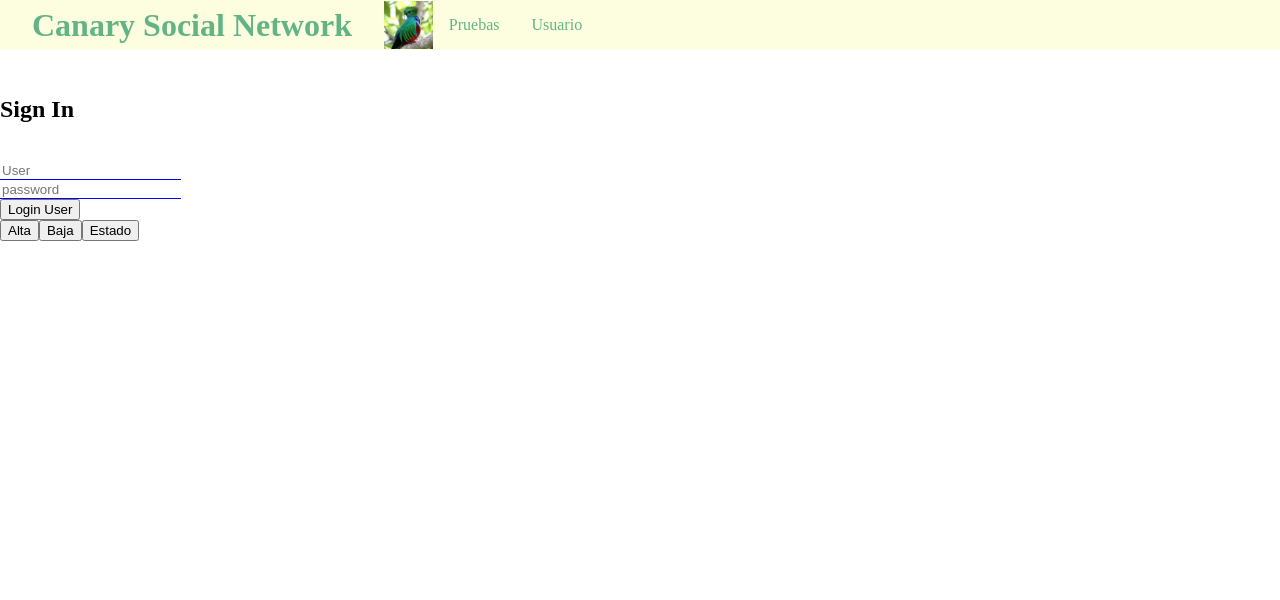
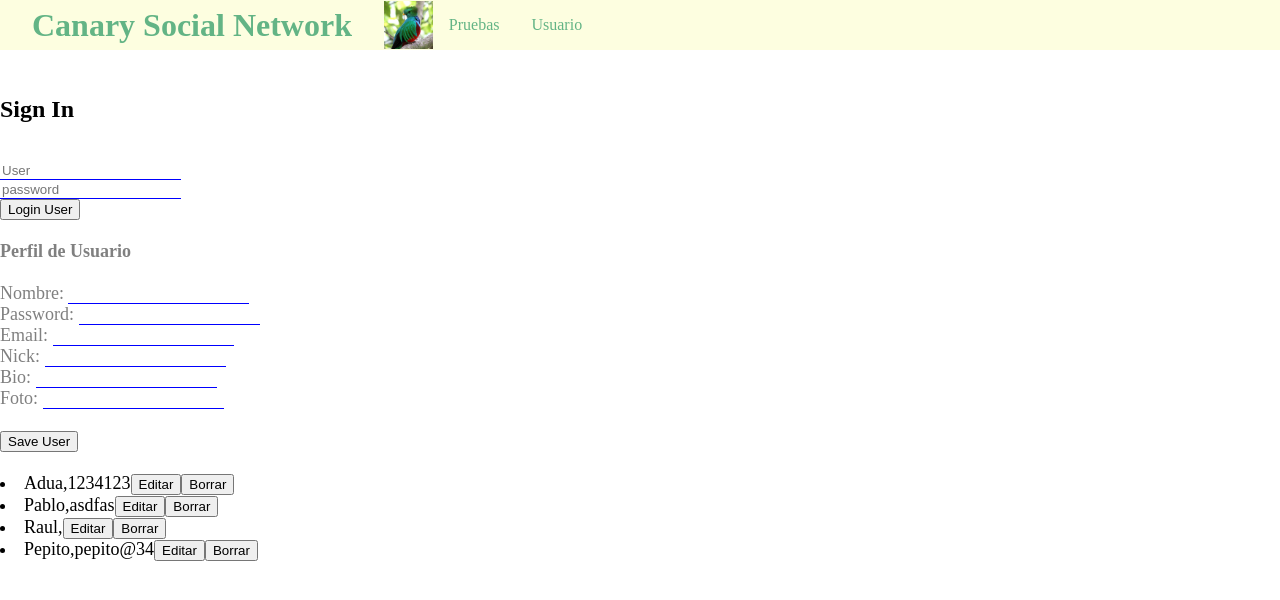
Before and after one commit to peterkebaro/social-network, a React app: page / in a window 1280 px wide. Both pictures are taken after a click on the link "Usuario". Shown: the top 600 px of the page. Built offline with nearby package versions, Linux system fonts and the light colour scheme; data requests are answered from the project's data file.

Commit message:
Co-authored-by: Josep Seto <jseto@users.noreply.github.com>

```diff
--- a/src/index.tsx
+++ b/src/index.tsx
@@ -18,8 +18,8 @@ enum NavMenus { none, pruebas, usuario }
 
 interface AppState {
 	selectedNavMenu: NavMenus
-	criptos: any[]
-	cars: any[]
+	// criptos: any[]
+	// cars: any[]
 }
 
 export class App extends Component<{}, AppState> {
@@ -27,8 +27,8 @@ export class App extends Component<{}, AppState> {
 		super( props )
 		this.state = {
 			selectedNavMenu: NavMenus.none,
-			criptos: [ { cripto: 'Bitcoin', precio: 55000}, { cripto: 'Cardano', precio: 0.80 } ],
-			cars: [ { marca: 'Audi', precio: 30000}, { marca: 'Bmw', precio:50000}, { marca: 'Porsche', precio:80000} ]
+			// criptos: [ { cripto: 'Bitcoin', precio: 55000}, { cripto: 'Cardano', precio: 0.80 } ],
+			// cars: [ { marca: 'Audi', precio: 30000}, { marca: 'Bmw', precio:50000}, { marca: 'Porsche', precio:80000} ]
 		}
 	}
 
@@ -42,7 +42,7 @@ export class App extends Component<{}, AppState> {
 	}
 
 	render() {
-		const { selectedNavMenu, criptos, cars } = this.state
+		const { selectedNavMenu} = this.state  //criptos y cars si lo activas
 
 		return (
 			<div className="">
--- a/src/principal/principal.tsx
+++ b/src/principal/principal.tsx
@@ -1,23 +1,49 @@
 import React, { Component } from "react";
-import { User } from '../user/user'
+import { User } from '../user/user';
+import { RestStore, GenericStore, MemStore, Persistent } from '../store/store';
 
 interface UserProps {
     user: User
 }
 
-export class PrincipalView extends Component <UserProps> {
+interface PrincipalState {
+    tweetArea: string
+}
+
+export class PrincipalView extends Component <UserProps, PrincipalState> {
 
     constructor (props) {
 
         super(props)
 
+        this.store = new RestStore
+        this.state ={
+            tweetArea: ''
+        }
+
     }
 
-    sendTweet() {
+    async sendTweet(text: string) {
+
+        let feed = []
+
+        feed.push({
+            body: text,
+            dateTime: 121234,
+            userNick: this.props.user.name
+        })
+
+        await this.store.save( feed[0] )
+
+        this.setState({
+            tweetArea: 'Type your Tweet'
+        })
 
     }
 
     render () {
+
+
 
         return(
 
@@ -25,14 +51,19 @@ export class PrincipalView extends Component <UserProps> {
 
                 { `User ${ this.props.user.name } is logged in` } <br/><br/>
 
-                <textarea className="textAreaPrincipal"
-                    name="tweet"
-                    value="Escribe un Tweet"
-                >
-                </textarea><br/>
-                <button onClick={ () => this.sendTweet()}>Send Tweet</button>
+                <textarea
+                    className="tweetAreaPrincipal"
+                    placeholder="Type your Tweet"
+                    value={this.state.tweetArea}
+                    onChange={ ( event ) => this.setState({tweetArea: event.target.value})}
+                />
+                <br/>
+                <button onClick={ () => this.sendTweet(this.state.tweetArea)}>Send Tweet</button>
+                <p>{this.props.user.id}</p>
+                {/* { this.store.findAll( element => <li key={element}>{element} by {this.props.user.name}</li> ) } */}
 
             </div>
         )
     }
+    private store: GenericStore
 }
--- a/src/server/db.json
+++ b/src/server/db.json
@@ -1,33 +1,49 @@
 {
   "users": [
     {
-      "id": 2,
+      "entityName": "users",
       "name": "Adua",
       "nick": "sdfas",
       "bio": "",
-      "email": "fghfh",
+      "email": "1234123",
       "picture": "",
-      "password": "fghgfh"
+      "password": "1234",
+      "id": 2
     },
     {
-      "name": "fasdfa",
+      "entityName": "users",
+      "name": "Pablo",
       "email": "asdfas",
-      "password": "dfasd",
+      "password": "1234",
       "id": 3
     },
     {
+      "entityName": "users",
       "name": "Raul",
+      "nick": "@raul",
+      "bio": "dfdffd",
+      "email": "",
+      "picture": "",
       "password": "1234",
       "id": 4
     },
     {
+      "entityName": "users",
       "name": "Pepito",
-      "nick": "",
-      "bio": "",
-      "email": "pepito@",
-      "picture": "",
+      "nick": "@pepito",
+      "bio": "1234",
+      "email": "pepito@34",
+      "picture": "45",
       "password": "1234",
       "id": 5
     }
+  ],
+  "tweets": [
+    {
+      "body": "Here is the text body of the tweet",
+      "dateTime": 233454556,
+      "userNick": "@raul",
+      "entityName": "tweets"
+    }
   ]
 }
--- /dev/null
+++ b/src/store/store.ts
@@ -0,0 +1,113 @@
+export class Persistent {
+	id: number
+	readonly entityName: string
+	[ key: string ]: any
+
+	static registerPersistentFactory( entityName: string, factory: PersistentConstructor ) {
+		Persistent.factories[ entityName ] = factory
+	}
+
+	static getFactory( entityName: string ) {
+		return Persistent.factories[ entityName ]
+	}
+
+	// getInstance( entityName: string, .... ): Persistent { // User Tweet
+	// }
+
+	private static factories = {}
+}
+
+type PersistentConstructor = ()=>Persistent
+
+
+
+export interface GenericStore {
+	save( obj: Persistent ): Promise<void>
+	update( obj: Persistent ): Promise<void>
+	findById( id: number, entityName: string ): Promise<Persistent>
+	findAll( entityName: string ): Promise<Persistent[]>
+	delete( obj: Persistent ): Promise<void>
+}
+
+export class MemStore implements GenericStore {
+	save( obj: Persistent ): Promise<void> {
+		throw 'not implemented'
+	}
+
+	update( obj: Persistent ): Promise<void> {
+		throw 'not implemented'
+	}
+
+	findById( id: number, entityName: string ): Promise<Persistent> {
+		throw 'not implemented'
+	}
+
+	findAll( entityName: string ): Promise<Persistent[]> {
+		throw 'not implementes'
+	}
+
+	delete( obj: Persistent ): Promise<void> {
+		throw 'not implemented'
+	}
+
+}
+
+export class RestStore implements GenericStore {
+
+	save( obj: Persistent ): Promise<void> {
+		return fetch(`http://localhost:3000/${ obj.entityName }`, {
+			method: 'POST',
+			headers: {
+				'Content-Type': 'application/json'
+			},
+			body: JSON.stringify( obj )
+		}) as unknown as Promise<void>
+	}
+
+	update( obj: Persistent ): Promise<void> {
+		return fetch(`http://localhost:3000/${ obj.entityName }/${ obj.id }`, {
+			method: 'PUT',
+			headers: {
+				'Content-Type': 'application/json'
+			},
+			body: JSON.stringify( obj )
+		}) as unknown as Promise<void>
+
+	}
+
+	async findById( id: number, entityName: string ): Promise<Persistent> {
+
+		const response = await fetch(`http://localhost:3000/${ entityName }/${id}`)
+
+		const datos = await response.json()
+
+		return this.fillObject( datos )
+	}
+
+	async findAll( entityName: string ): Promise<Persistent[]> {
+		const response = await fetch(`http://localhost:3000/${ entityName }`
+			// { method: 'GET' }
+		)
+		const datos = await response.json() as unknown[]
+
+		return datos.map( dato => this.fillObject( dato ) )
+	}
+
+	delete( obj: Persistent ): Promise<void>	 {
+		return fetch( `http://localhost:3000/${ obj.entityName }/${obj.id}`, {
+			method: 'DELETE',
+		}) as unknown as Promise<void>
+	}
+
+	private fillObject( data: any ): Persistent {
+		if ( !data ) return undefined
+
+		const entityConstructor: PersistentConstructor = Persistent.getFactory( data.entityName )
+		const instance = entityConstructor()
+
+		Object.assign( instance, data )
+
+		return instance
+	}
+
+}
--- a/src/store/user-store.ts
+++ b/src/store/user-store.ts
@@ -4,12 +4,12 @@ import { User } from "../user/user";
  * This class will take care of user storage or persistence
  */
 export class UserStore {
-    static async login(userName: string, password: string): Promise<User> {
+		static async login(userName: string, password: string): Promise<User> {
 				const response = await fetch( `http://localhost:3000/users?name=${ userName }&password=${ password }` )
 				const datos = await response.json()
 
-        return this.fillUserObject( datos[0] )
-    }
+				return this.fillUserObject( datos[0] )
+		}
 
 	/**
 	 * Stores a user in the store (database)
--- a/src/user/user.ts
+++ b/src/user/user.ts
@@ -1,7 +1,7 @@
+import { Persistent  } from "../store/store"
 
-
-export class User {
-    readonly id?: number
+export class User implements Persistent {
+    public id: number
     public name: string
 	public nick: string
     public password: string
@@ -9,4 +9,7 @@ export class User {
     public bio: string
     public picture: string
 
+    entityName = 'users'
 }
+
+Persistent.registerPersistentFactory( 'users', ()=> new User() )
--- a/src/user/view/dashboard.tsx
+++ b/src/user/view/dashboard.tsx
@@ -20,23 +20,6 @@ export class Dashboard extends Component<{}, DashboardState> {
 
     }
 
-    signUp() {
-
-
-
-    }
-
-    unsubscribe() {
-
-
-
-    }
-
-    userState() {
-
-
-    }
-
     render() {
         const { currentUser } = this.state
         console.log( currentUser )
@@ -52,14 +35,10 @@ export class Dashboard extends Component<{}, DashboardState> {
                     }
 
                 </div>
+
                 <div>
-                    <button onClick={ () => this.signUp() }>Alta</button>
-                    <button onClick={ () => this.unsubscribe() }>Baja</button>
-                    <button onClick={ () => this.userState() }>Estado</button>
+                    <Profile />
                 </div>
-                {/* <div>
-                    <Profile />
-                </div> */}
 
             </div>
         )
--- a/src/user/view/profile.tsx
+++ b/src/user/view/profile.tsx
@@ -1,9 +1,8 @@
 import React, {Component} from 'react'
-import { UserStore } from '../../store/user-store'
 import {User} from '../user'
+import { RestStore, GenericStore, MemStore } from '../../store/store'
 
-
-interface ProfileState extends User {
+interface ProfileState extends Partial<User> {
     allUsers: User[]
 }
 
@@ -15,8 +14,8 @@ interface ProfileProps {
 export class Profile extends Component <ProfileProps, ProfileState>{
 
     constructor ( props: ProfileProps ) {
-
         super ( props )
+        this.store = new RestStore()
         this.state =  { ...props.user, allUsers:[] }
 
     }
@@ -28,10 +27,10 @@ export class Profile extends Component <ProfileProps, ProfileState>{
 
 	async updateUser(user: User) {
         if ( user.id ) {
-            await UserStore.update( user )
+            await this.store.update( user )
         }
         else {
-            await UserStore.save( user )
+            await this.store.save( user )
         }
 
         this.setState({
@@ -41,7 +40,8 @@ export class Profile extends Component <ProfileProps, ProfileState>{
             email: '',
             picture: '',
             password: '',
-            id: undefined
+            id: undefined,
+            entityName: ''
         })
 
         await this.updateUserList()
@@ -53,20 +53,35 @@ export class Profile extends Component <ProfileProps, ProfileState>{
         })
 	}
 
-    async deleteUser( id: number) {
-        await UserStore.deleteUser( id )
+    async deleteUser( user: User ) {
+        await this.store.delete( user )
         await this.updateUserList()
     }
 
     async updateUserList() {
         this.setState({
-            allUsers: await UserStore.getAll()
+            allUsers: await this.store.findAll( new User().entityName ) as User[]
         })
+    }
+
+    getUserFromState(): User {
+        const user = new User()
+
+        user.name = this.state.name
+        user.nick = this.state.nick
+        user.bio = this.state.bio
+        user.email = this.state.email
+        user.picture = this.state.picture
+        user.password = this.state.password
+        user.id = this.state.id
+        user.entityName = this.state.entityName
+
+        return user
     }
 
     render () {
 
-        const { name, nick, bio, email, picture, password, id } = this.state
+        const { name, nick, bio, email, picture, password, id, entityName } = this.state
         const {allUsers} = this.state
 
         return (
@@ -93,7 +108,7 @@ export class Profile extends Component <ProfileProps, ProfileState>{
                 <label>Foto: </label>
                 <input value={ picture || '' } onChange={ event => this.setState({ picture: event.target.value }) }/><br/><br/>
 
-                <button onClick={ ()=>this.updateUser({ id, name, nick, bio, email, picture, password })}>
+                <button onClick={ ()=>this.updateUser( this.getUserFromState() )}>
                     { id === undefined ? 'Save User' : 'Update User' }
                 </button>
                 <br/><br/>
@@ -104,7 +119,7 @@ export class Profile extends Component <ProfileProps, ProfileState>{
                         {usuario.name},
                         {usuario.email}
                         {<button onClick={ ()=> this.editUser( usuario )}>Editar</button>}
-                        {<button onClick={ ()=> this.deleteUser( usuario.id )}>Borrar</button>}
+                        {<button onClick={ ()=> this.deleteUser( usuario )}>Borrar</button>}
                     </li>
                 ))}
 
@@ -114,5 +129,5 @@ export class Profile extends Component <ProfileProps, ProfileState>{
 
     }
 
-
+    private store: GenericStore
 }
```
Also changed, not shown: src/styles.scss (+7 -1 lines), src/tweets/tweet.ts (added, +7 -0 lines).
